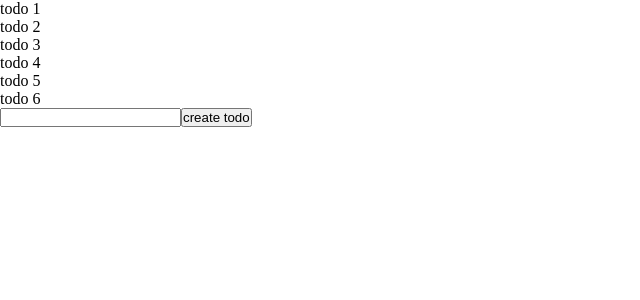
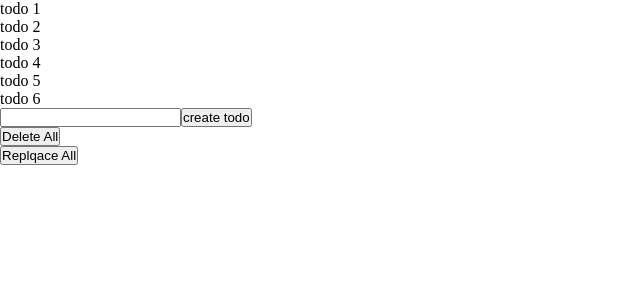
Before and after one commit to Mohammad-jf/next-api-routes, a Next.js app: page /todos in a window 1280 px wide. Shown: the top 300 px of the page, without its empty margins (0-640 px from the left). Built offline with nearby package versions, Linux system fonts and the light colour scheme.

Commit message:
crud functionality

```diff
--- a/pages/api/todos/index.js
+++ b/pages/api/todos/index.js
@@ -1,9 +1,12 @@
 import { todos } from '@/data/todos';
 
 export default function handler(req, res) {
-  if (req.method === 'GET') {
+  switch (req.method) {
+    case 'GET':
       res.status(200).json(todos);
-  } else if (req.method === 'POST') {
+      break;
+
+    case 'POST':
       const { todo } = req.body;
       const newTodo = {
         id: todos.length + 1,
@@ -11,5 +14,14 @@ export default function handler(req, res) {
       };
       todos.push(newTodo);
       res.status(201).json(todos);
+      break;
+
+    case 'DELETE':
+      res.status(200).json({ message: 'todos where deleted', data: [] });
+      break;
+
+    case 'PUT':
+      res.status(200).json({ message: 'data replaced' });
+      break;
   }
 }
--- a/pages/todos/index.jsx
+++ b/pages/todos/index.jsx
@@ -30,6 +30,26 @@ const Todos = () => {
         console.log(data)
     }
 
+
+    const deleteHandler = async () => {
+        const res = await fetch('/api/todos', {
+            method: "DELETE",
+        });
+        const data = await res.json();
+        setTodos(data.data);
+        console.log(data)
+    }
+
+
+    const putHandler = async () => {
+        const res = await fetch('/api/todos', {
+            method: "PUT",
+        });
+        const data = await res.json();
+        console.log(data)
+    }
+
+
     return (
         <div>
             <ul>
@@ -40,6 +60,13 @@ const Todos = () => {
                 <input type="text" name="todo" value={todoInput} onChange={(e) => setTodoInput(e.target.value)} />
                 <button onClick={submitHandler}>create todo</button>
             </div>
+
+            <div>
+                <button onClick={deleteHandler}>Delete All</button>
+            </div>
+            <div>
+                <button onClick={putHandler}>Replqace All</button>
+            </div>
         </div>
     )
 
```
Lines whose indentation alone changed are shown as unchanged.
